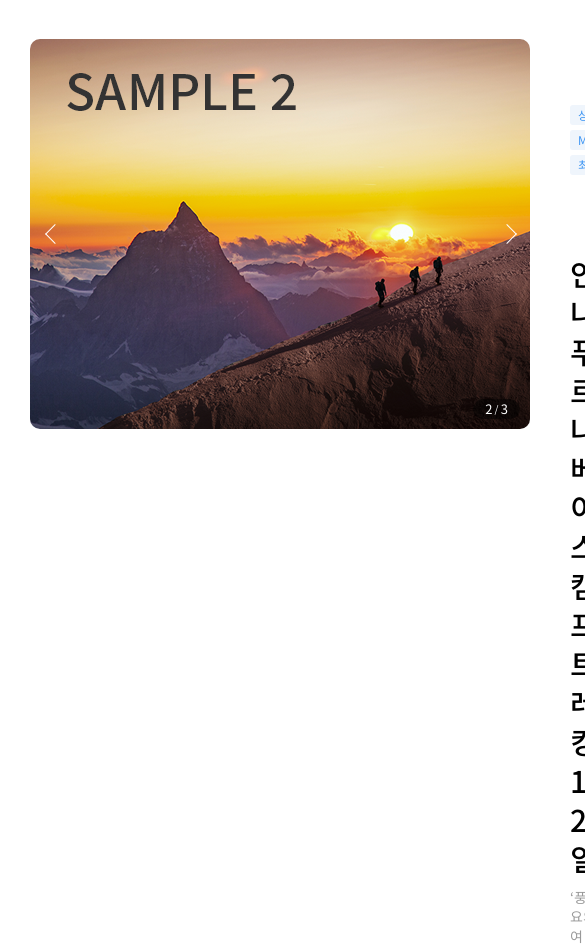
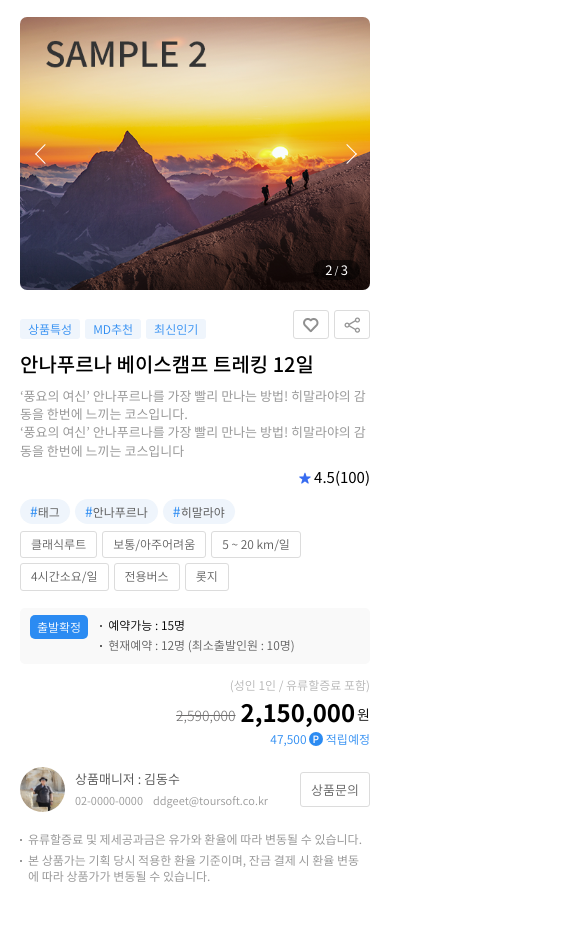
Before and after one commit to kik87827/travel_hyecho, a website: page src/detail.html in a window 390 px wide. Shown: the part 64-1010 px from the top of the page, 585 px wide, since content can reach past the window. Drawn offline with nearby package versions, Linux system fonts and the light colour scheme; files that its build step writes are made by us from their sources; files whose address does not match are found by name.

Commit message:
상세 탑 완료료

```diff
--- a/src/assets/css/_detail.scss
+++ b/src/assets/css/_detail.scss
@@ -11,7 +11,8 @@
     .spec_flag_row{
         display:flex; gap:20px; justify-content: space-between; align-items: center;
         .flag_cols{}
-        .util_cols{}
+        .util_cols{
+        }
     }
     .spec_main_row{
         display:flex; gap:30px; justify-content: space-between; align-items: flex-start; margin-top:12px;
@@ -46,6 +47,9 @@
 
     &.like{
         &:after{background-image:url("../images/ico_like_18x16.png"); width:18px;height:16px;}
+        &.active{
+            &:after{background-position:0 100%;}
+        }
     }
     &.print{
         &:after{background-image:url("../images/ico_print_15.png"); width:15px;height:15px;}
@@ -179,3 +183,137 @@
         &:before{display:block;content:'';width:2px;height:2px;background:#999999; position:absolute;top:8px;left:0;}
     }
  }
+
+@media (max-width:$mobile_large){
+    .middle_wrap{
+        &.detail_wrap{padding:20px 20px 84px; box-sizing: border-box;}
+    }
+    .detail_top_template{
+        gap:20px; flex-direction: column;
+        .img_cols{flex:0;width:auto;}
+        .info_cols{flex:0;}
+        .spec_flag_row{
+            align-items: flex-end;
+            .flag_cols{}
+            .util_cols{}
+        }
+        .spec_main_row{
+             gap:0; margin-top:12px; flex-direction: column;
+            .title_name_cols{flex:0;}
+            .title_else_cols{
+                padding-top:8px;flex:1; text-align: right; justify-content: flex-end; width:100%;
+                .star_eval_text{}
+            }
+        }
+        .spec_keyword_row{margin-top:15px;}
+        .spec_summary_row{}
+        .spec_price_row{
+            margin-top:13px;
+        }
+    }
+    .dtop_util_para{display:none;}
+    .dtop_util_group{
+        flex-direction: column; gap:5px; align-items: flex-end;
+        > *{flex:0;}
+    }
+    .box_action_btn_list{justify-content: flex-end;}
+    .keyword_tag_wrap{}
+    .keyword_tagbox_list{
+        display:flex; flex-wrap:wrap; gap:5px;
+        > li{}
+        .tagbox{
+             padding:2px 10px 3px;
+            .text_node{font-size:12px;}
+        }
+    }
+    .keyword_subtag_wrap{margin-top:10px;}
+    .keyword_subtag_list{
+        > li{}
+        .subtagbox{
+            padding:5px 10px; font-size:12px;
+        }
+    }
+    .detail_top_swiper_zone{
+        border-radius:7px;
+    }
+    .swiper-container{
+        &.detail_top_img_swiper{
+            .swiper-wrapper{
+                .swiper-slide{
+                    img{width:100%;}
+                }
+            }
+        }
+    }
+    .product_title_name{font-size:20px;}
+    .product_title_sub_copy{font-size:13px; margin-top:10px;}
+    .star_eval_text{
+        display:inline-flex;gap:3px; align-items: center;
+        .ico{width:12px;height:12px;background:url("../images/ico_star_12.png") no-repeat 0 0/100% auto;}
+        .text_node{@include font(15px,400,1.3,#000); white-space: nowrap;}
+    }
+
+    .summary_obj_list{
+        background:#f9f9f9; border-radius:5px; display:flex; margin-top:17px; padding:10px; gap:12px;
+        dt,dd{}
+        dt{}
+        dd{}
+    }
+    .summary_keybox{font-size:12px; padding:3px 7px;}
+    .summary_valuetext_list{
+        top:0;
+        > li{
+            position:relative;padding-left:8px;
+            &:before{top:7px;}
+        }
+        .guide_valuetext{
+            font-size:12px;
+        }
+    }
+    .spec_price_item{
+        .price_caption{font-size:12px;}
+        .price_caption2{
+            font-size:12px;
+            .ico_point{top:2px;}
+        }
+        .price_dom{gap:2px;}
+        .price_number{font-size:24px;}
+        .price_unit{font-size:14px;padding-top:5px;}
+    }
+    .price_before{font-size:14px; padding-top:7px;}
+
+    .detail_topinfo_row{
+        margin-top:20px; gap:20px; flex-direction: column;
+        .who_info_cols{flex:0; width:100%;}
+        .note_info_cols{
+            flex:0; width:100%;
+            .note_para_list{}
+        }
+    }
+    .who_staff_item{
+         gap:15px;
+    }
+    .btn_quad_card{font-size:13px;  min-width:70px;border-radius:3px; }
+    .profile_hor_item{
+        display:flex; gap:10px; align-items: center;
+        .img_cols{
+            flex:0 0 45px;
+            .thumnail{
+               width:45px; height:45px;
+            }
+        }
+        .spec_cols{}
+    }
+    .profile_name_para{font-size:13px;}
+    .profile_summary_item_list{
+        gap:2px 10px;
+        > li{}
+    }
+    .profile_summary_item{font-size:11px;}
+    .note_para_list{
+        > li{
+            position:relative; padding-left:8px; font-size:12px; margin-bottom:5px;
+            &:before{top:7px;}
+        }
+    }
+}
--- a/src/assets/css/_reset.scss
+++ b/src/assets/css/_reset.scss
@@ -54,6 +54,7 @@ input:-webkit-autofill {
 
 /* common */
 .hidden{display:none !important;}
+.pc_item{display:block !important;}
 .pc_img{display:inline-block !important;}
 .mb_img{display:none !important;}
 .mb_item{display:none !important;}
@@ -69,6 +70,7 @@ i{display:flex;align-items: center;justify-content: center;font-size:0;line-heig
 img.ico_img{max-width:100%;}
 
 @media(max-width:1023px){
+	.pc_item{display:none !important;}
 	.pc_img{display:none !important;}
 	.mb_img{display:inline-block !important;}
     .mb_item{display:block !important;}
--- a/src/detail.html
+++ b/src/detail.html
@@ -37,7 +37,7 @@
                   <div class="dtop_util_para">상품코드 202509-57</div>
                   <ul class="box_action_btn_list">
                     <li><a href="javascript:;" class="box_action_btn like"></a></li>
-                    <li><a href="javascript:;" class="box_action_btn print"></a></li>
+                    <li class="pc_item"><a href="javascript:;" class="box_action_btn print"></a></li>
                     <li><a href="javascript:;" class="box_action_btn share"></a></li>
                   </ul>
                 </div>
@@ -128,7 +128,7 @@
               </div>
             </div>
           </div>
-          <div calss="note_info_cols">
+          <div class="note_info_cols">
             <ul class="note_para_list">
               <li>유류할증료 및 제세공과금은 유가와 환율에 따라 변동될 수 있습니다.</li>
               <li>본 상품가는 기획 당시 적용한 환율 기준이며, 잔금 결제 시 환율 변동에 따라 상품가가 변동될 수 있습니다.</li>
@@ -806,6 +806,11 @@
     @@include('./include/_detail_visual_popup.html')
     <!-- // swiper gallery layer -->
     <script>
+      $(function () {
+        $(".box_action_btn.like").on("click", function () {
+          $(this).toggleClass("active");
+        });
+      });
       var mySwiper = new Swiper('.swiper-container.detail_top_img_swiper', {
         loop: true, // 반복
         speed: 500,
```
Also changed, not shown: dist/assets/css/style.css, dist/detail.html.
